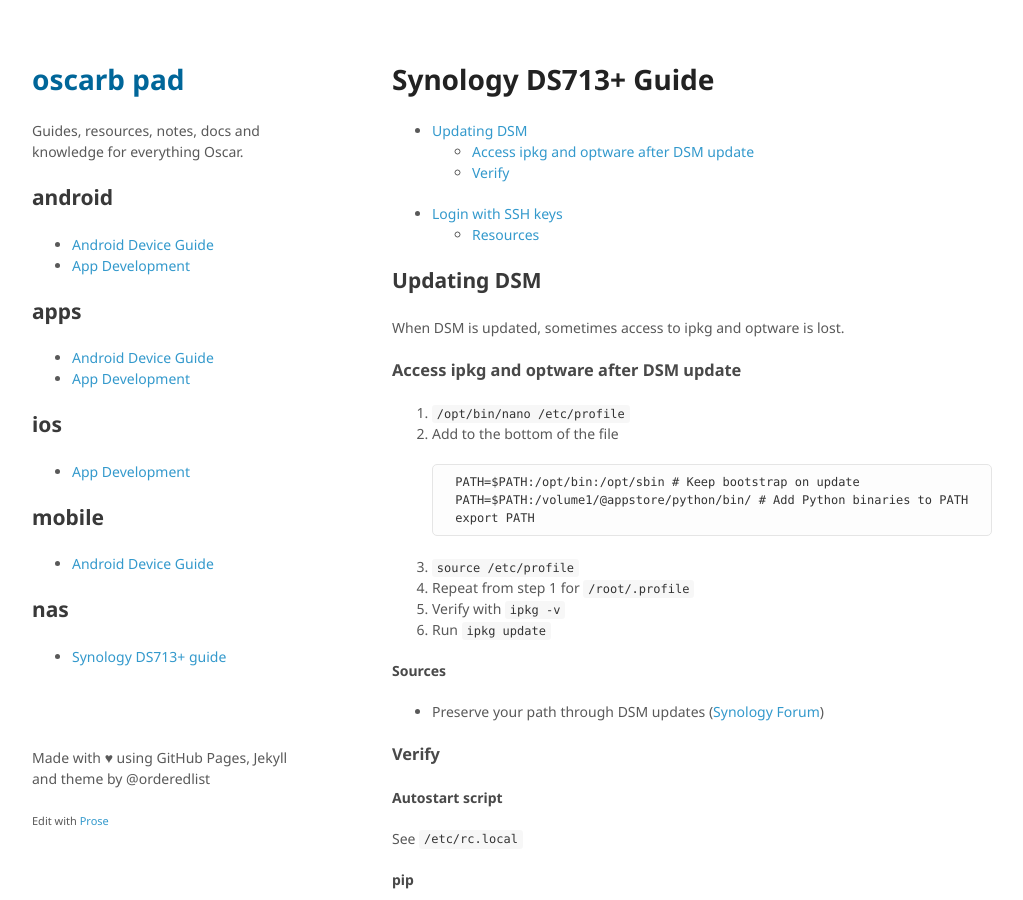
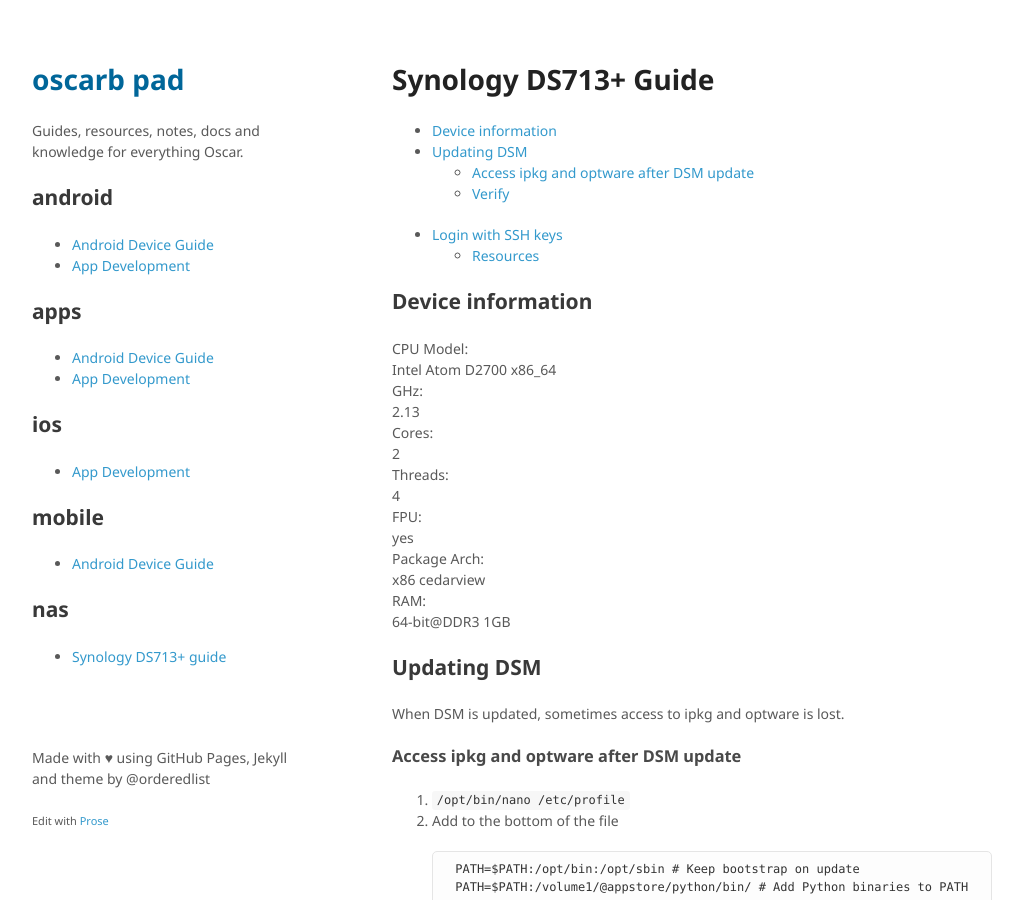
Before and after one commit to oscarb/pad, a Jekyll site: the page built from _docs/ds713.md, in a window 1280 px wide and 900 px high. Shown: the whole window, without its empty margins (128-1151 px from the left). Built offline with Jekyll 4.4.1, drawn with Linux system fonts in a browser that asks for light colours.

Commit message:
Add device info

```diff
--- a/_docs/ds713.md
+++ b/_docs/ds713.md
@@ -9,6 +9,24 @@ published: true
 
 * TOC
 {:toc}
+
+## Device information
+
+CPU Model:
+	Intel Atom D2700 x86_64
+GHz:
+	2.13
+Cores:
+	2
+Threads:
+	4
+FPU:
+	yes
+Package Arch:
+	x86 cedarview
+RAM:
+	64-bit@DDR3 1GB
+
 
 ## Updating DSM
 
```
